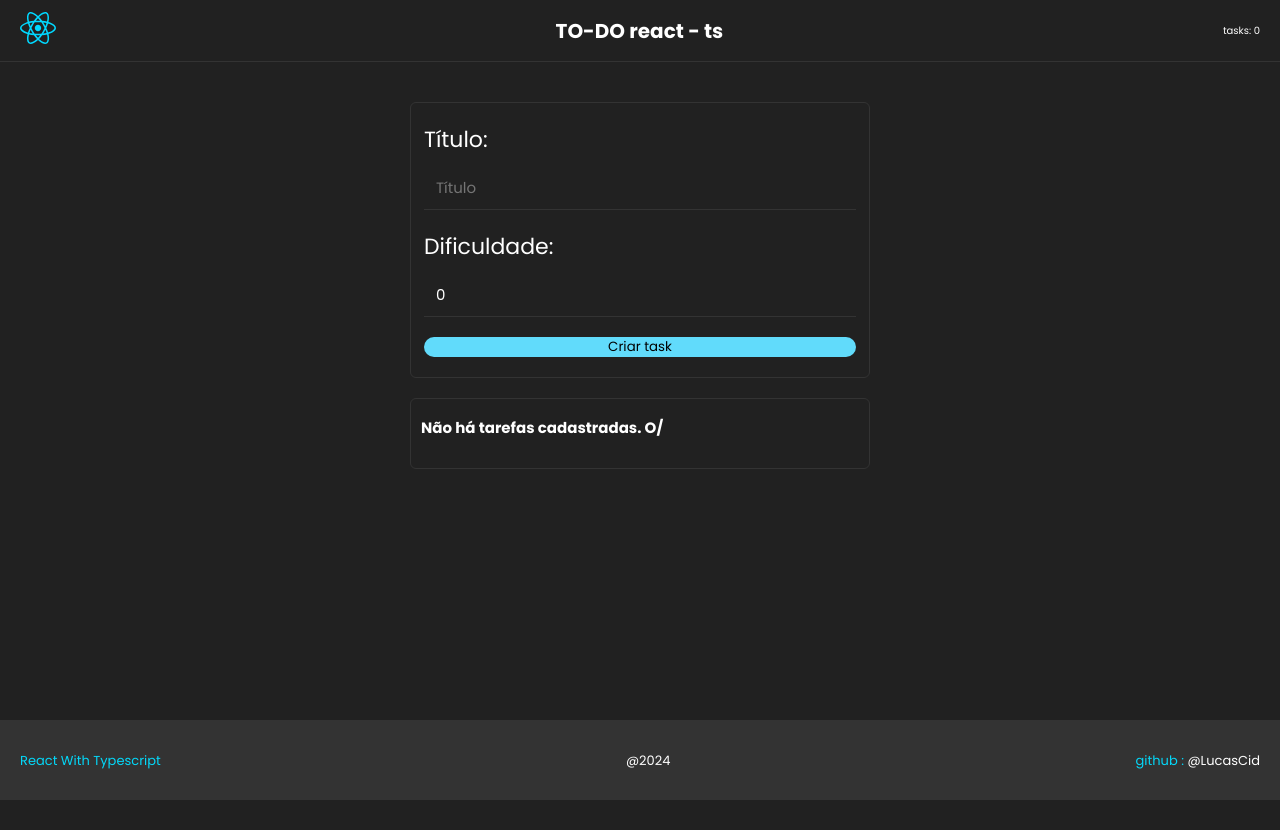
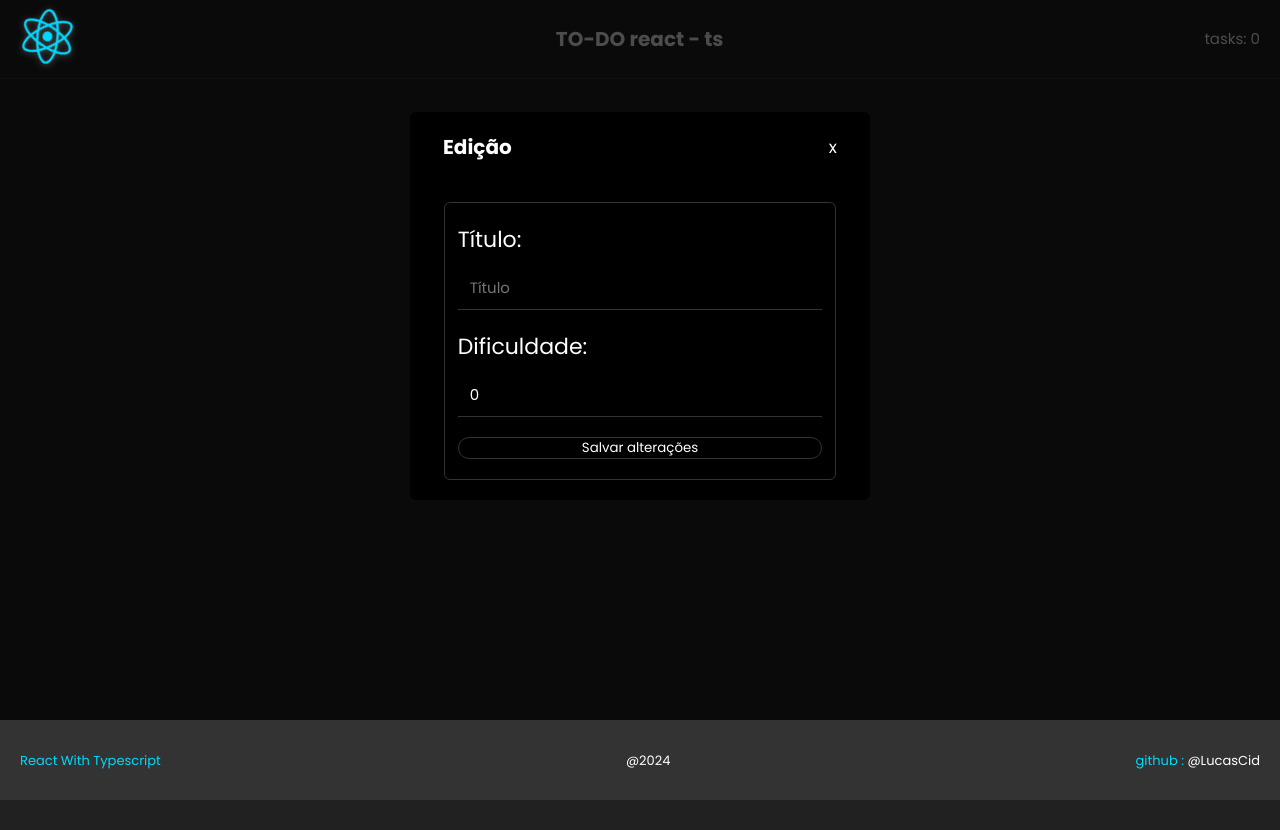
Before and after one commit to LuscaCid/todo-react-typescript, a React (Vite) app: page / in a window 1280 px wide. Built offline with nearby package versions, Linux system fonts and the light colour scheme.

Commit message:
modal created

```diff
--- a/src/App.tsx
+++ b/src/App.tsx
@@ -8,6 +8,8 @@ import { TaskForm } from './components/TaskForm'
 import { useContext } from 'react'
 import Task from './interfaces/TaskInterface'
 import { TaskList } from './components/TaskList'
+import Modal from './components/Modal'
+
 function App() : ReactElement {
   //vou ter um objeto que contem o tiyulo e a dificuldade da task
   const [taskList, setTaskList] = useState<Task[]>([])
@@ -18,8 +20,14 @@ function App() : ReactElement {
 
   return (
       <Container>
+        <Modal children = {<TaskForm
+        btnTitle='Salvar alterações'
+        taskList={taskList}
+        />}/>
+
         <Header taskList={taskList}/>
           <TaskForm
+          btnTitle='Criar task'
           setTaskList={setTaskList}
           taskList={taskList}/>
           <TaskList
--- a/src/components/Header/style.ts
+++ b/src/components/Header/style.ts
@@ -9,4 +9,23 @@ export const Container = styled.header`
     justify-content: space-between;
     padding: 1.2rem 2rem;
     border-bottom: 1px solid ${({theme}) => theme.borderColor};
+    @keyframes spinner {
+      0% {
+        transform: rotate(0deg);
+      }
+      100% {
+        transform: rotate(360deg);
+      }
+    }
+    .react-img{
+        img{
+            filter:  drop-shadow(1px 1px 3px rgb(255,255,255, 0.3));
+            width: 5.5rem;
+            animation: spinner 5s linear infinite;
+        }
+    }
+
+    span{
+        font-size: 1.5em;
+    }
 `
--- /dev/null
+++ b/src/components/Modal/index.tsx
@@ -0,0 +1,25 @@
+import React from 'react'
+import { Container } from './style'
+
+interface Props {
+    children : React.ReactNode
+}
+//geralmente um modal tem uma parte que esconde as de trás, uma fade, um background opaco
+const Modal = ({children}: Props) => {
+    return (
+        <Container id='modal'>
+            <div className='fade'></div>
+            <div className='modal'>
+                <h1>
+                    Edição
+                    <button>
+                        x
+                    </button>
+                </h1>
+                {children}
+            </div>
+        </Container>
+    )
+}
+
+export default Modal
--- /dev/null
+++ b/src/components/Modal/style.ts
@@ -0,0 +1,43 @@
+import styled from 'styled-components'
+
+export const Container = styled.div`
+
+    .fade{
+        width: 100%;
+        height: 100%;
+        position: absolute;
+        background-color: #000;
+        opacity : .7;
+    }
+    .modal{
+        padding: 2rem 1.2rem;
+        position: absolute;
+        top: 14%;
+        left: 0;
+        right: 0;
+        margin: 0 auto;
+        width: min(46rem, 90%);
+        z-index: 1;
+        background: black;
+        display : flex ;
+        flex-direction: column;
+        border-radius: .6rem;
+        h1{
+            margin: 0 2.1rem;
+            display: flex;
+            justify-content: space-between;
+            button{
+                background: none;
+                border: none;
+                color: white;
+                font-size: 1.7rem;
+                cursor: pointer;
+                transition: color 0.5s;
+                &:hover{
+                    color: red;
+                }
+            }
+        }
+    }
+
+`
--- a/src/components/TaskForm/index.tsx
+++ b/src/components/TaskForm/index.tsx
@@ -3,12 +3,13 @@ import { Container } from "./style";
 import Task from "../../interfaces/TaskInterface";
 
 interface Props {
+    btnTitle : string
     taskList : Task[]
     setTaskList? : React.Dispatch<React.SetStateAction<Task[]>>
     //to perplexo que precisa diss tudo pra tipar
 }
 
-export const TaskForm = ({taskList, setTaskList}: Props) => {
+export const TaskForm = ({btnTitle, taskList, setTaskList}: Props) => {
     const [id, setId] = useState(0)
     const [taskTitle, setTaskTitle] = useState<string | undefined>('')
     const [difficultLevel, setDifficultLevel] = useState<null | number>(0)
@@ -75,7 +76,7 @@ export const TaskForm = ({taskList, setTaskList}: Props) => {
 
             <button
                 type="submit">
-                Criar task
+                {btnTitle}
             </button>
         </Container>
     )
--- a/src/components/TaskForm/style.ts
+++ b/src/components/TaskForm/style.ts
@@ -28,11 +28,14 @@ export const Container = styled.form`
         }
     }
     button{
-        background: #61dbfb;
-        border: none;
+        color: white;
+        background: none;
+        border: 1px solid ${({theme}) => theme.borderColor};
         border-radius: 222rem;
         cursor: pointer;
+        transition: background .4s;
         &:hover{
+            background: #61dbfb;
             filter: brightness(.9);
         }
     }
```
